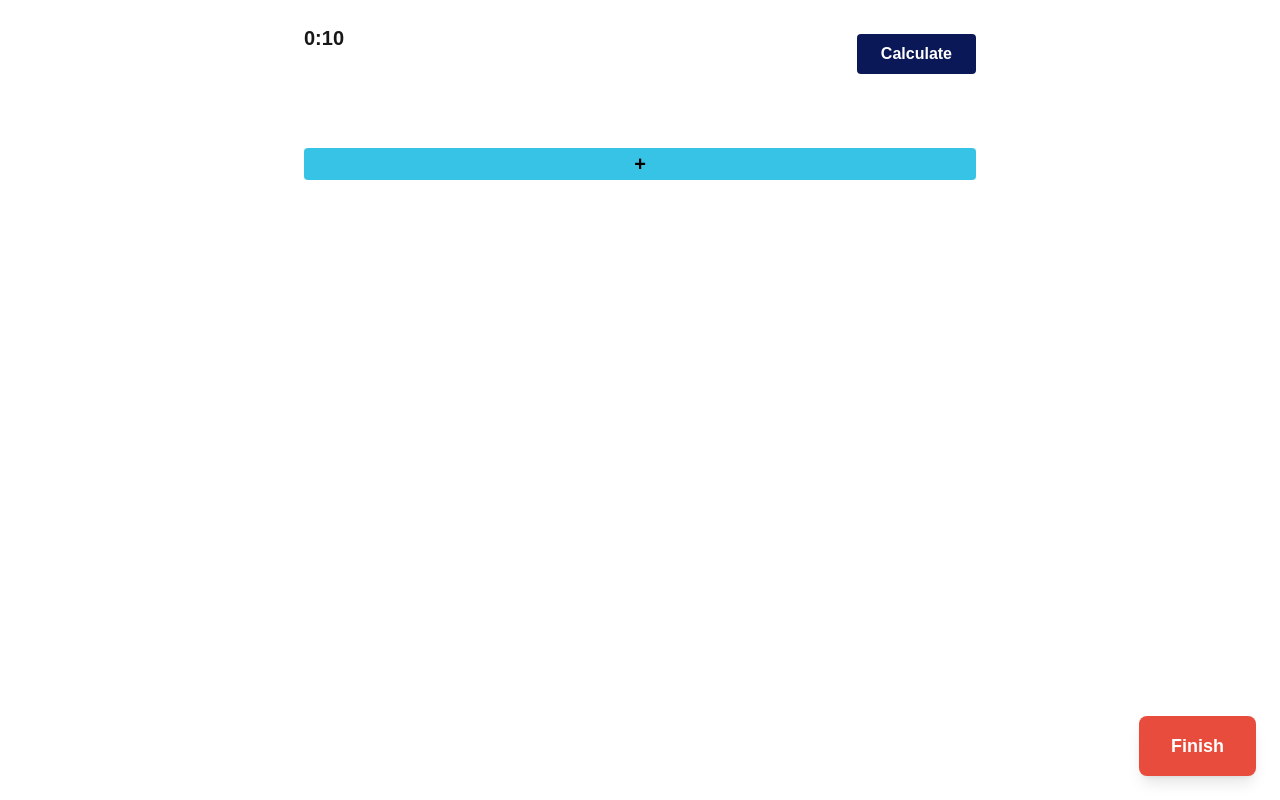
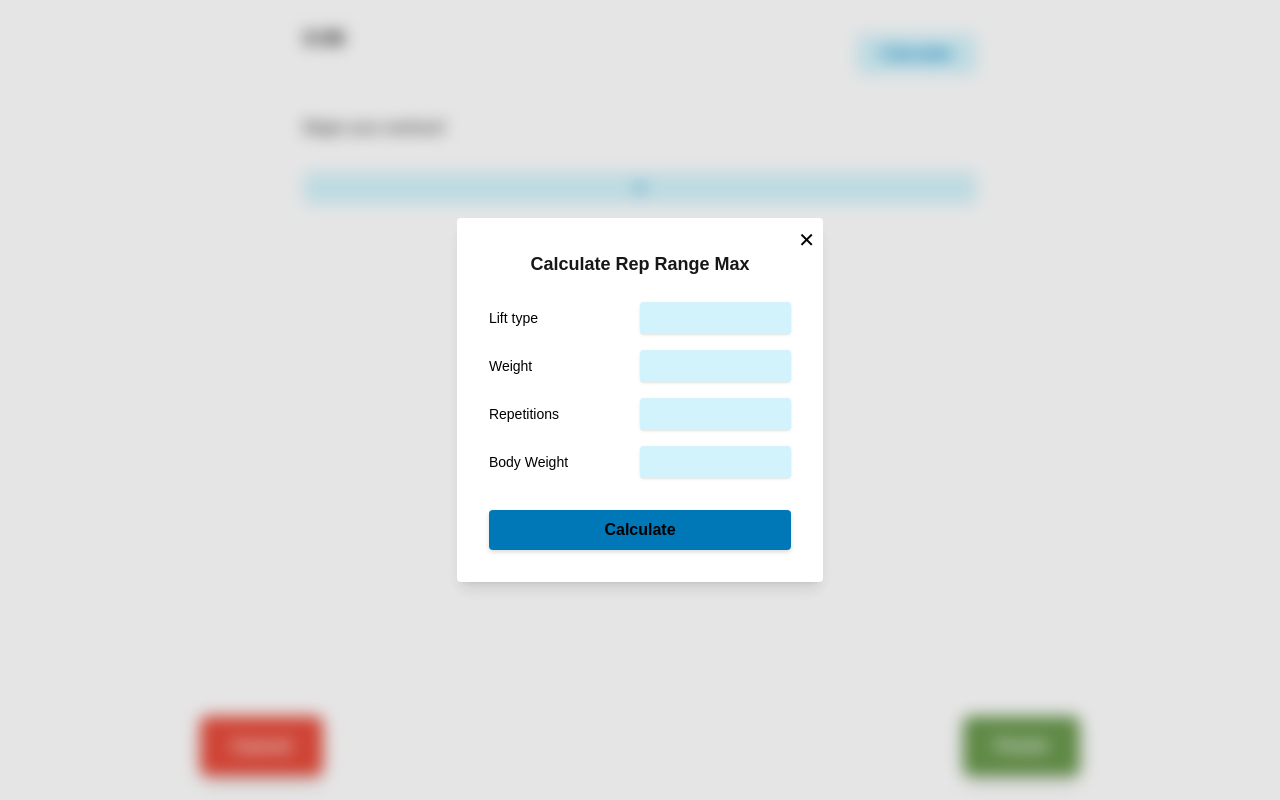
Before and after one commit to jgangi7/simply-fit, a Next.js app: page /workout in a window 1280 px wide. Both pictures are taken after a click on the button "Calculate". Built offline with nearby package versions, Linux system fonts and the light colour scheme.

Commit message:
more changes / added summary

```diff
--- /dev/null
+++ b/src/app/summaryPage/page.tsx
@@ -0,0 +1,54 @@
+"use client";
+import React from "react";
+import { useSearchParams } from "next/navigation";
+import WorkoutRow from "../workout/WorkoutRow";
+import { useRouter } from "next/navigation";
+
+function toTitleCase(str: string) {
+  return str.replace(/\w\S*/g, (txt: string) =>
+    txt.charAt(0).toUpperCase() + txt.substr(1).toLowerCase()
+  );
+}
+
+export default function SummaryPage() {
+  const searchParams = useSearchParams();
+  const router = useRouter();
+  let rows = [];
+  try {
+    const data = searchParams.get("data");
+    if (data) rows = JSON.parse(data);
+  } catch (e) {
+    rows = [];
+  }
+  const now = new Date();
+  const dateString = now.toLocaleDateString();
+
+  return (
+    <div className="min-h-screen flex flex-col items-center justify-start pt-8 bg-white">
+      <div className="text-xl font-normal mb-4 text-center">Good shit</div>
+      <div className="text-lg font-light mb-8 text-center">{dateString}</div>
+      {rows.length === 0 && (
+        <div className="text-gray-400">No workout data found.</div>
+      )}
+
+          <div className="flex flex-col gap-4 mb-2">
+            {rows.map((row: any, i: number) => (
+
+            <div key={i} className="flex flex-row items-center gap-4">
+              <div className="bg-[#2c9fbb] rounded px-4 py-3 font-bold text-xl flex-1 text-black max-w-[50%] text-center">
+                {row.lift ? toTitleCase(row.lift) : 'No workout name'}
+              </div>
+              <WorkoutRow variations={row.variations} />
+            </div>
+            ))}
+          </div>
+
+          <button
+            className="fixed bottom-6 right-50 bg-[#6A994E] text-white font-bold px-8 py-4 rounded-lg shadow-lg text-lg hover:bg-[#4d7038] transition-colors z-50"
+            onClick={() => router.push(`/userHome`)}
+          >
+         Complete
+        </button>
+    </div>
+  );
+}
--- a/src/app/userHome/page.tsx
+++ b/src/app/userHome/page.tsx
@@ -1,28 +1,56 @@
-import React from "react";
+"use client";
+import React, { useState } from "react";
 import Link from "next/link";
+
+const monthNames = [
+  "January", "February", "March", "April", "May", "June",
+  "July", "August", "September", "October", "November", "December"
+];
+
+function getCalendarRows(month: number, year: number) {
+  const firstDay = new Date(year, month, 1).getDay();
+  const daysInMonth = new Date(year, month + 1, 0).getDate();
+  const rows = [];
+  let current = 1 - firstDay;
+  for (let i = 0; i < 6; i++) {
+    const row = [];
+    for (let j = 0; j < 7; j++) {
+      row.push(current > 0 && current <= daysInMonth ? current : null);
+      current++;
+    }
+    rows.push(row);
+    if (current > daysInMonth) break;
+  }
+  return rows;
+}
 
 export default function UserHome() {
   const today = new Date();
-  const month = today.toLocaleString('default', { month: 'long' });
-  const year = today.getFullYear();
+  const [month, setMonth] = useState(today.getMonth());
+  const [year, setYear] = useState(today.getFullYear());
+  const calendarRows = getCalendarRows(month, year);
+
+  // Extract month name, day, and year from today
+  const monthName = today.toLocaleString('default', { month: 'long' });
   const day = today.getDate();
-  const daysInMonth = 31; // For July
-  const weekDays = [0, 1, 2, 3, 4, 5, 6];
-  // Generate a simple calendar grid for July
-  const calendarRows = [];
-  let dayNum = 1;
-  for (let i = 0; i < 5; i++) {
-    const row = [];
-    for (let j = 0; j < 7; j++) {
-      if (dayNum <= daysInMonth) {
-        row.push(dayNum);
-        dayNum++;
-      } else {
-        row.push(null);
-      }
+  const fullYear = today.getFullYear();
+
+  const handlePrevYear = () => setYear(y => y - 1);
+  const handleNextYear = () => setYear(y => y + 1);
+  const handlePrevMonth = () => setMonth(m => {
+    if (m === 0) {
+      setYear(y => y - 1);
+      return 11;
     }
-    calendarRows.push(row);
-  }
+    return m - 1;
+  });
+  const handleNextMonth = () => setMonth(m => {
+    if (m === 11) {
+      setYear(y => y + 1);
+      return 0;
+    }
+    return m + 1;
+  });
 
   return (
     <div className="flex flex-col items-center justify-center min-h-screen bg-white">
@@ -34,12 +62,14 @@ export default function UserHome() {
         <span className="font-bold text-xl">{'{bench}'}</span>
         <span className="font-bold text-xl">{'{dead}'}</span>
       </div>
-      <h2 className="text-xl font-bold text-[#0082c8] mb-4">Today is {`${month} ${day}, ${year}`}</h2>
+      <h2 className="text-xl font-bold text-[#0082c8] mb-4">Today is {`${monthName} ${day}, ${fullYear}`}</h2>
       <div className="bg-[#d4f4fc] rounded p-4 mb-8 flex flex-col items-center w-[260px]">
-        <div className="flex flex-row justify-between w-full mb-2">
-          <button className="text-lg font-bold text-[#0082c8]">&lt;</button>
-          <span className="font-bold">{`< ${month} >`}</span>
-          <button className="text-lg font-bold text-[#0082c8]">&gt;</button>
+        <div className="flex flex-row justify-between w-full mb-2 items-center">
+          <button className="text-lg font-bold text-[#0082c8]" onClick={handlePrevYear}>{'<<'}</button>
+          <button className="text-lg font-bold text-[#0082c8]" onClick={handlePrevMonth}>{'<'}</button>
+          <span className="font-bold">{`${monthNames[month]} ${year}`}</span>
+          <button className="text-lg font-bold text-[#0082c8]" onClick={handleNextMonth}>{'>'}</button>
+          <button className="text-lg font-bold text-[#0082c8]" onClick={handleNextYear}>{'>>'}</button>
         </div>
         <div className="grid grid-cols-7 gap-2">
           {calendarRows.map((row, i) => (
@@ -48,7 +78,10 @@ export default function UserHome() {
                 d ? (
                   <span
                     key={j}
-                    className={`w-7 h-7 flex items-center justify-center rounded-full text-sm font-bold ${d % 2 === 0 ? 'bg-[#bde8f7] text-[#0082c8]' : 'bg-[#b6d7a8] text-[#222]'}`}
+                    className={`w-7 h-7 flex items-center justify-center rounded-full text-sm font-bold
+                      ${'bg-[#bde8f7] text-[#0082c8]'}
+                      ${d === today.getDate() && month === today.getMonth() && year === today.getFullYear() ? 'border border-black' : ''}
+                    `}
                   >
                     {d}
                   </span>
--- /dev/null
+++ b/src/app/workout/CalculateModal.tsx
@@ -0,0 +1,60 @@
+import React, { useState } from "react";
+
+export default function CalculateModal({ open, onClose }: { open: boolean; onClose: () => void }) {
+  const [liftType, setLiftType] = useState("");
+  const [weight, setWeight] = useState("");
+  const [reps, setReps] = useState("");
+  const [bodyWeight, setBodyWeight] = useState("");
+
+  if (!open) return null;
+
+  return (
+    <div className="fixed inset-0 backdrop-blur-sm bg-black/10 flex items-center justify-center z-50">
+      <div className="bg-white p-8 rounded shadow-lg min-w-[340px] flex flex-col items-center relative">
+        <button className="absolute top-2 right-2 text-black text-xl" onClick={onClose}>&#10005;</button>
+        <div className="text-lg font-semibold mb-6 text-center">Calculate Rep Range Max</div>
+        <form className="w-full flex flex-col gap-4 items-center">
+          <div className="flex flex-row items-center w-full">
+            <label className="w-1/2 text-black text-sm">Lift type</label>
+            <input
+              className="w-1/2 bg-[#d2f3fc] rounded shadow px-2 py-1 outline-none"
+              value={liftType}
+              onChange={e => setLiftType(e.target.value)}
+            />
+          </div>
+          <div className="flex flex-row items-center w-full">
+            <label className="w-1/2 text-black text-sm">Weight</label>
+            <input
+              className="w-1/2 bg-[#d2f3fc] rounded shadow px-2 py-1 outline-none"
+              value={weight}
+              onChange={e => setWeight(e.target.value)}
+            />
+          </div>
+          <div className="flex flex-row items-center w-full">
+            <label className="w-1/2 text-black text-sm">Repetitions</label>
+            <input
+              className="w-1/2 bg-[#d2f3fc] rounded shadow px-2 py-1 outline-none"
+              value={reps}
+              onChange={e => setReps(e.target.value)}
+            />
+          </div>
+          <div className="flex flex-row items-center w-full">
+            <label className="w-1/2 text-black text-sm">Body Weight</label>
+            <input
+              className="w-1/2 bg-[#d2f3fc] rounded shadow px-2 py-1 outline-none"
+              value={bodyWeight}
+              onChange={e => setBodyWeight(e.target.value)}
+            />
+          </div>
+          <button
+            type="button"
+            className="w-full mt-4 bg-[#0077b6] text-black font-semibold rounded shadow py-2 text-center text-base"
+            style={{ boxShadow: "0 2px 4px rgba(0,0,0,0.15)" }}
+          >
+            Calculate
+          </button>
+        </form>
+      </div>
+    </div>
+  );
+}
--- a/src/app/workout/Timer.tsx
+++ b/src/app/workout/Timer.tsx
@@ -1,9 +1,8 @@
 "use client";
 import React, { useEffect, useState } from "react";
 
-export default function Timer() {
+export default function Timer({ running }: { running: boolean }) {
   const [seconds, setSeconds] = useState(0);
-  const [running, setRunning] = useState(true);
 
   useEffect(() => {
     if (!running) return;
@@ -22,13 +21,7 @@ export default function Timer() {
   return (
     <div className="relative w-full flex flex-row items-center justify-between mb-8">
       <span className="text-xl font-bold">{formatTime(seconds)}</span>
-      <button
-        className="fixed bottom-6 right-6 bg-[#e74c3c] text-white font-bold px-8 py-4 rounded-lg shadow-lg text-lg hover:bg-[#c0392b] transition-colors z-50"
-        onClick={() => setRunning(false)}
-        disabled={!running}
-      >
-        Finish
-      </button>
+
     </div>
   );
 }
--- a/src/app/workout/WorkoutRow.tsx
+++ b/src/app/workout/WorkoutRow.tsx
@@ -10,7 +10,7 @@ interface Variation {
 
 interface WorkoutRowProps {
   variations: Variation[];
-  onAddVariation: () => void;
+  onAddVariation?: () => void;
 }
 
 export default function WorkoutRow({ variations, onAddVariation }: WorkoutRowProps) {
@@ -23,7 +23,9 @@ export default function WorkoutRow({ variations, onAddVariation }: WorkoutRowPro
               {v.lbs}<br />  {v.sets} x {v.reps}
             </span>
           ))}
-          <span className="bg-[#bde8f7] text-[#0082c8] font-bold rounded-full w-12 h-12 flex items-center justify-center text-2xl ml-2 cursor-pointer" onClick={onAddVariation}>+</span>
+          {onAddVariation && (
+            <span className="bg-[#bde8f7] text-[#0082c8] font-bold rounded-full w-12 h-12 flex items-center justify-center text-2xl ml-2 cursor-pointer" onClick={onAddVariation}>+</span>
+          )}
         </>
       )}
     </div>
--- a/src/app/workout/page.tsx
+++ b/src/app/workout/page.tsx
@@ -1,9 +1,11 @@
 "use client";
 
 import React, { useState } from "react";
+import { useRouter } from "next/navigation";
 import Timer from "./Timer";
 import WorkoutRow from "./WorkoutRow";
 import WorkoutRowFormModal from "./WorkoutRowFormModal";
+import CalculateModal from "./CalculateModal";
 
 interface Variation {
   sets?: string;
@@ -29,6 +31,9 @@ export default function Workout() {
   const [modalOpen, setModalOpen] = useState(false);
   const [modalMode, setModalMode] = useState<'row' | 'variation'>("row");
   const [editingIndex, setEditingIndex] = useState<number | null>(null);
+  const [calculateModalOpen, setCalculateModalOpen] = useState(false);
+  const [running, setRunning] = useState(true);
+  const router = useRouter();
 
   // Open modal to add a new row
   const handleAddRowClick = () => {
@@ -70,23 +75,37 @@ export default function Workout() {
       <div className="w-full max-w-2xl mx-auto flex flex-col items-center">
         {/* Header: Timer and Calculate button */}
         <div className="flex flex-row items-center w-full justify-between mb-8">
-          <Timer />
-          <button className="bg-[#0a1857] text-white font-bold px-6 py-2 rounded">Calculate</button>
+          <Timer running={running}/>
+          <button className="bg-[#d4f4fc] text-[#0082c8] hover:bg-[#bde8f7] font-bold px-6 py-2 rounded" onClick={() => setCalculateModalOpen(true)}>Calculate</button>
         </div>
         {/* Workout Rows */}
         <div className="flex flex-col gap-6 w-full mb-8">
-          {rows.map((row, i) => (
+          {rows.length<1 ? "Begin your workout!": rows.map((row, i) => (
             <div key={i} className="flex flex-row items-center gap-4">
-              <div className="bg-[#36c3e6] rounded px-4 py-3 font-bold text-xl flex-1 text-black max-w-[40%] text-center">
+              <div className="bg-[#2c9fbb] rounded px-4 py-3 font-bold text-xl flex-1 text-black max-w-[40%] text-center">
                 {row.lift ? toTitleCase(row.lift) : '{workoutName}'}
               </div>
-              <WorkoutRow index={i} variations={row.variations} onAddVariation={() => handleAddVariationClick(i)} />
+              <WorkoutRow variations={row.variations} onAddVariation={() => handleAddVariationClick(i)} />
             </div>
           ))}
         </div>
         {/* Add Row Button */}
-        <button className="bg-[#36c3e6] text-black font-bold rounded w-full py-4 text-xl flex items-center justify-center max-h-[10px]" onClick={handleAddRowClick}>
+        <button className="bg-[#d4f4fc] hover:bg-[#bde8f7] text-[#0082c8] font-bold rounded w-full py-4 text-xl flex items-center justify-center max-h-[10px]" onClick={handleAddRowClick}>
           +
+        </button>
+        <button
+         className="fixed bottom-6 left-50 bg-[#e74c3c] text-white font-bold px-8 py-4 rounded-lg shadow-lg text-lg hover:bg-[#c0392b] transition-colors z-50"
+         onClick={() => router.push('/userHome')}
+         disabled={!running}
+       >
+         Cancel
+       </button>
+       <button
+         className="fixed bottom-6 right-50 bg-[#6A994E] text-white font-bold px-8 py-4 rounded-lg shadow-lg text-lg hover:bg-[#4d7038] transition-colors z-50"
+         onClick={() => router.push(`/summaryPage?data=${encodeURIComponent(JSON.stringify(rows))}`)}
+         disabled={!running}
+       >
+         Finish
         </button>
         <WorkoutRowFormModal
           open={modalOpen}
@@ -94,6 +113,7 @@ export default function Workout() {
           onClose={handleModalClose}
           onSubmit={handleModalSubmit}
         />
+        <CalculateModal open={calculateModalOpen} onClose={() => setCalculateModalOpen(false)} />
       </div>
     </div>
   );
```
